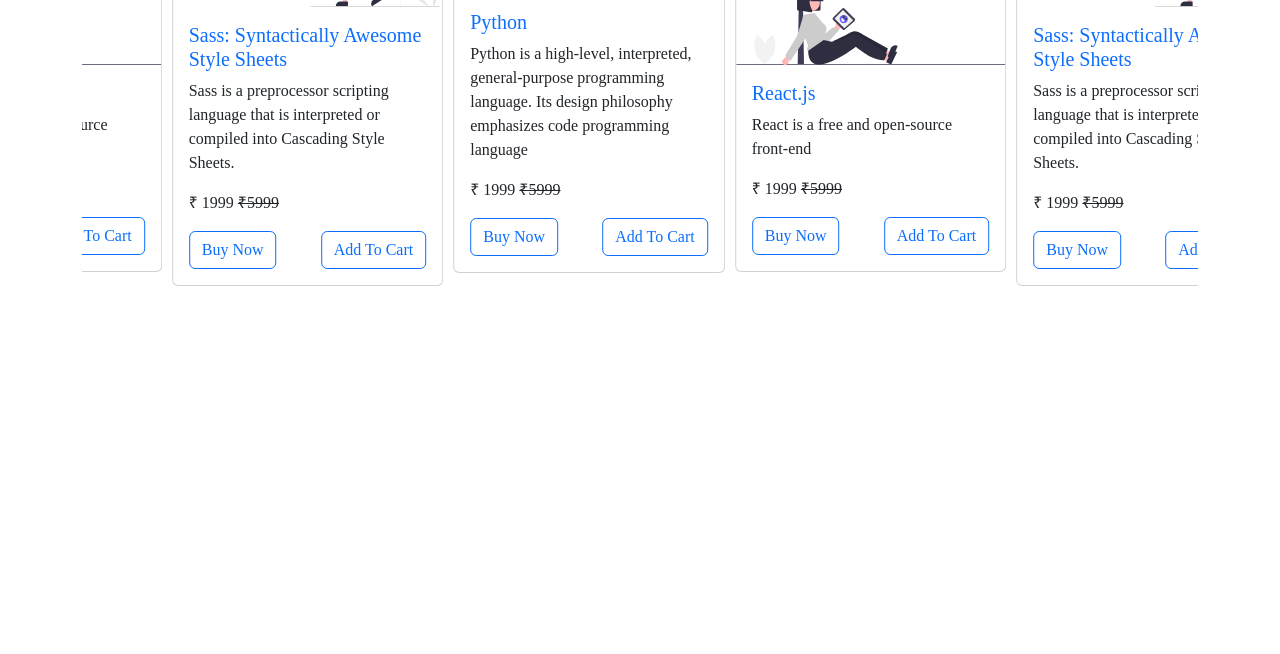
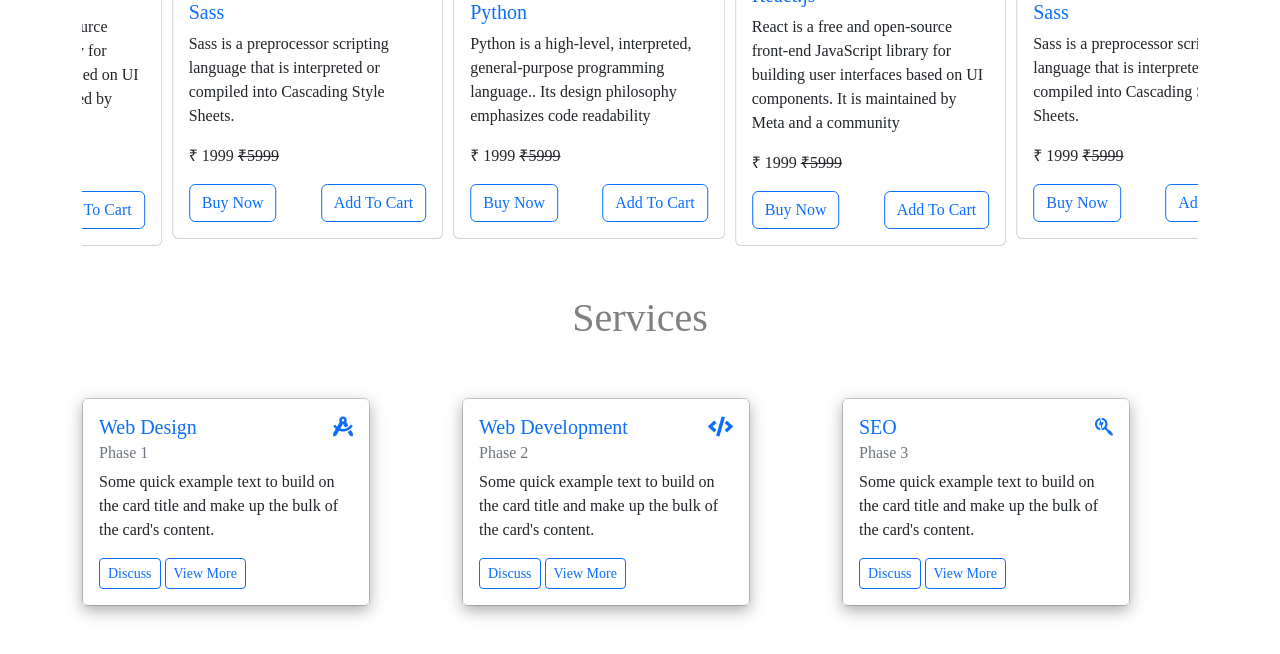
Before and after one commit to jogindrakumar/online-education, a plain HTML site: page index.html in a window 1280 px wide. Shown: the part 965-1619 px from the top of the page. Before the commit the page ends 1299 px from the top, so only its background shows below. Drawn offline with nearby package versions, Linux system fonts and the light colour scheme; a web font is replaced by a local one.

Commit message:
service-section

```diff
--- a/css/style.css
+++ b/css/style.css
@@ -27,6 +27,10 @@
     font-family: 'Gentium Book Plus', serif;
 }
 
+.main-heading {
+    color: gray;
+}
+
 .hero-section .hero-section__text-box p {
     font-size: 1.3rem;
     color: gray;
@@ -46,15 +50,39 @@
     color: white;
 }
 
-.hero-section .hero-section__text-box .social-media i:hover {
+.hero-section .hero-section__text-box .social-media .fa-twitter:hover {
     color: #0d6efd;
     background-color: white;
 }
 
-.card:hover {
+.hero-section .hero-section__text-box .social-media .fa-youtube:hover {
+    color: red;
+    background-color: white;
+}
+
+.hero-section .hero-section__text-box .social-media .fa-instagram:hover {
+    color: coral;
+    background-color: white;
+}
+
+.courses:hover {
     box-shadow: #0d6efd 1.95px 1.95px 2.6px;
 }
 
-.card-title {
+.courses-title {
     color: #0d6efd;
 }
+
+.service-body {
+    box-shadow: rgba(0, 0, 0, 0.35) 0px 5px 15px;
+    cursor: pointer;
+}
+
+.service-title {
+    color: #0d6efd;
+}
+
+.service-body:hover {
+    border-bottom: .2rem solid #0d6efd;
+    border-radius: .2rem;
+}
--- a/index.html
+++ b/index.html
@@ -35,10 +35,10 @@
                                     <a class="nav-link active" aria-current="page" href="#">Home</a>
                                 </li>
                                 <li class="nav-item">
-                                    <a class="nav-link" href="#">Courses</a>
+                                    <a class="nav-link" href="#courses">Courses</a>
                                 </li>
                                 <li class="nav-item">
-                                    <a class="nav-link" href="#">Services</a>
+                                    <a class="nav-link" href="#services">Services</a>
                                 </li>
                                 <li class="nav-item">
                                     <a class="nav-link" href="#">About</a>
@@ -85,10 +85,14 @@
     </div>
     <!-- Hero section End-->
 
+
+
+    <!-- popular courses area start -->
+
     <div class="container mt-5 mb-5">
         <div class="row">
             <div class="col-md-12">
-                <h1 class="text-center">Popular Courses</h1>
+                <h1 class="text-center main-heading" id="courses">Popular Courses</h1>
             </div>
         </div>
     </div>
@@ -97,11 +101,11 @@
             <div class="owl-carousel popular-carousel owl-theme">
                 <div class="item">
 
-                    <div class="card">
-                        <img src="img/video.svg" alt="product image">
+                    <div class="card courses">
+                        <img src="img/react.webp" alt="product image">
                         <div class="card-body">
-                            <h5 class="card-title">React.js</h5>
-                            <p class="card-text">React is a free and open-source front-end</p>
+                            <h5 class="card-title courses-title">React.js</h5>
+                            <p class="card-text">React is a free and open-source front-end JavaScript library for building user interfaces based on UI components. It is maintained by Meta and a community</p>
                             <p>₹ 1999 <s>₹5999</s></p>
                             <a href="#" class="btn btn-outline-primary">Buy Now</a>
                             <a href="#" class="btn btn-outline-primary float-end">Add To Cart</a>
@@ -113,10 +117,10 @@
                 </div>
                 <div class="item">
 
-                    <div class="card">
-                        <img src="img/course-4.svg" alt="product image">
+                    <div class="card courses">
+                        <img src="img/sasss.jpg" alt="product image">
                         <div class="card-body">
-                            <h5 class="card-title">Sass: Syntactically Awesome Style Sheets</h5>
+                            <h5 class="card-title courses-title">Sass</h5>
                             <p class="card-text">Sass is a preprocessor scripting language that is interpreted or compiled into Cascading Style Sheets. </p>
                             <p>₹ 1999 <s>₹5999</s></p>
                             <a href="#" class="btn btn-outline-primary">Buy Now</a>
@@ -129,11 +133,11 @@
                 </div>
                 <div class="item">
 
-                    <div class="card">
-                        <img src="img/course-1.svg" alt="product image">
-                        <div class="card-body">
-                            <h5 class="card-title">Python</h5>
-                            <p class="card-text">Python is a high-level, interpreted, general-purpose programming language. Its design philosophy emphasizes code programming language</p>
+                    <div class="card courses">
+                        <img src="img/python (1).jpg" alt="product image">
+                        <div class="card-body courses-title">
+                            <h5 class="card-title courses-title">Python</h5>
+                            <p class="card-text">Python is a high-level, interpreted, general-purpose programming language.. Its design philosophy emphasizes code readability</p>
                             <p>₹ 1999 <s>₹5999</s></p>
                             <a href="#" class="btn btn-outline-primary">Buy Now</a>
                             <a href="#" class="btn btn-outline-primary float-end">Add To Cart</a>
@@ -148,6 +152,53 @@
 
             </div>
         </div>
+    </div>
+    <!-- popular courses area end -->
+    <div class="container mt-5 mb-5">
+        <div class="row">
+            <div class="col-md-12">
+                <h1 class="text-center main-heading" id="services">Services</h1>
+            </div>
+        </div>
+    </div>
+    <div class="container justify-content-center mb-5">
+        <div class="row justify-content-center">
+            <div class="col-sm-12 col-md-6 col-lg-4">
+                <div class="card" style="width: 18rem;">
+                    <div class="card-body service-body">
+                        <h5 class="card-title service-title">Web Design <span class="float-end"><i class="fas fa-drafting-compass"></i></span></h5>
+                        <h6 class="card-subtitle mb-2 text-muted">Phase 1</h6>
+                        <p class="card-text">Some quick example text to build on the card title and make up the bulk of the card's content.</p>
+                        <a href="#" class="btn btn-outline-primary btn-sm">Discuss</a>
+                        <a href="#" class="btn btn-outline-primary btn-sm">View More</a>
+                    </div>
+                </div>
+            </div>
+            <div class="col-md-6 col-lg-4 col-sm-12">
+                <div class="card" style="width: 18rem;">
+                    <div class="card-body service-body">
+                        <h5 class="card-title service-title">Web Development <span class="float-end"><i class="fas fa-code"></i></span></h5>
+                        <h6 class="card-subtitle mb-2 text-muted">Phase 2</h6>
+                        <p class="card-text">Some quick example text to build on the card title and make up the bulk of the card's content.</p>
+                        <a href="#" class="btn btn-outline-primary btn-sm">Discuss</a>
+                        <a href="#" class="btn btn-outline-primary btn-sm">View More</a>
+                    </div>
+                </div>
+            </div>
+            <div class="col-md-6 col-lg-4 col-sm-12">
+                <div class="card" style="width: 18rem;">
+                    <div class="card-body service-body">
+                        <h5 class="card-title service-title">SEO <span class="float-end"><i class="fab fa-searchengin"></i></span></h5>
+                        <h6 class="card-subtitle mb-2 text-muted">Phase 3</h6>
+                        <p class="card-text">Some quick example text to build on the card title and make up the bulk of the card's content.</p>
+                        <a href="#" class="btn btn-outline-primary btn-sm">Discuss</a>
+                        <a href="#" class="btn btn-outline-primary btn-sm">View More</a>
+                    </div>
+                </div>
+            </div>
+        </div>
+    </div>
+
     <script src="js/jquery.min.js"></script>
     <script src="https://cdn.jsdelivr.net/npm/bootstrap@5.2.0-beta1/dist/js/bootstrap.bundle.min.js"></script>
 
@@ -170,7 +221,7 @@
                     items: 4
                 }
             }
-            })
+        });
     </script>
 </body>
 
```
Also changed, not shown: img/course-1.svg (deleted), img/course-2.svg (deleted), img/course-3.svg (deleted), img/course-4.svg (deleted), img/python (1).jpg (added), img/react.webp (added), img/sasss.jpg (added), img/video.svg (deleted). Lines whose indentation alone changed are shown as unchanged.
